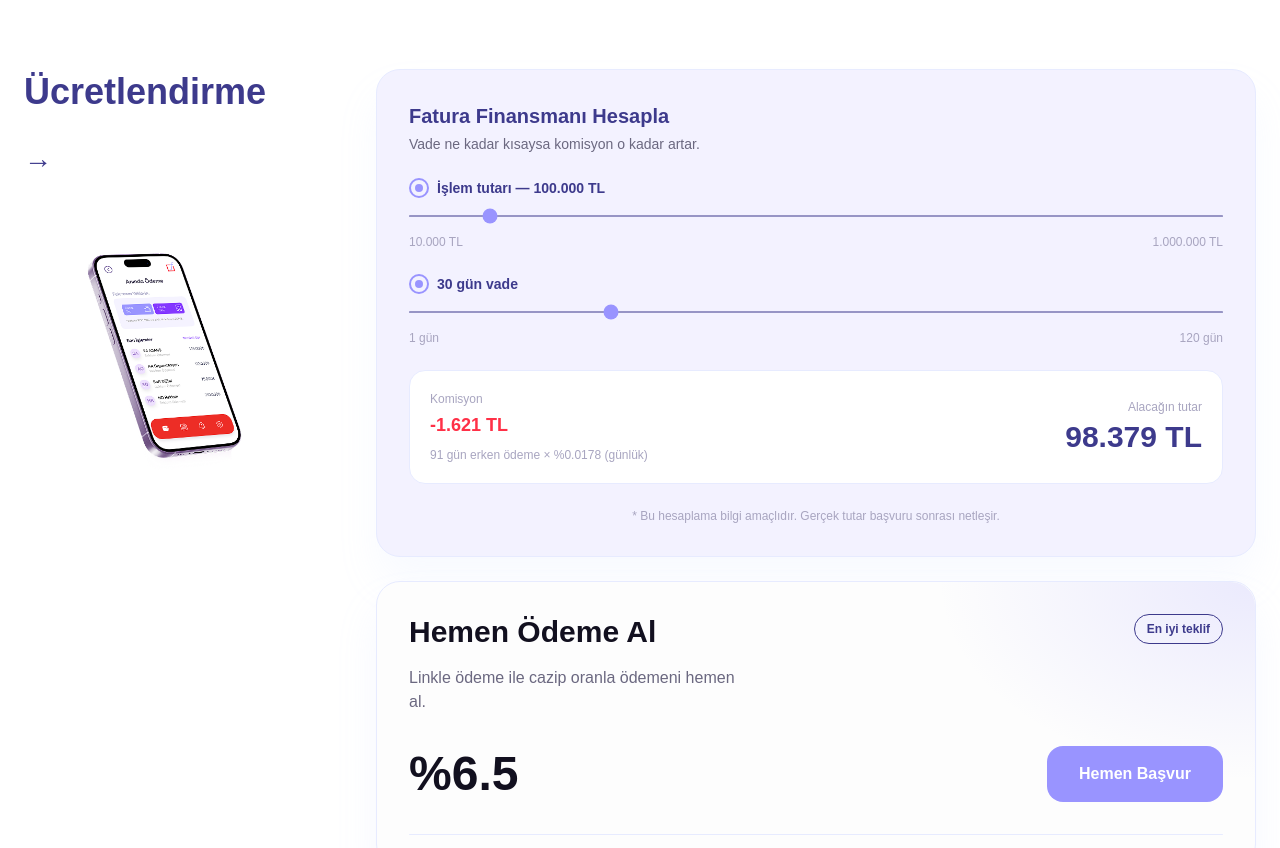
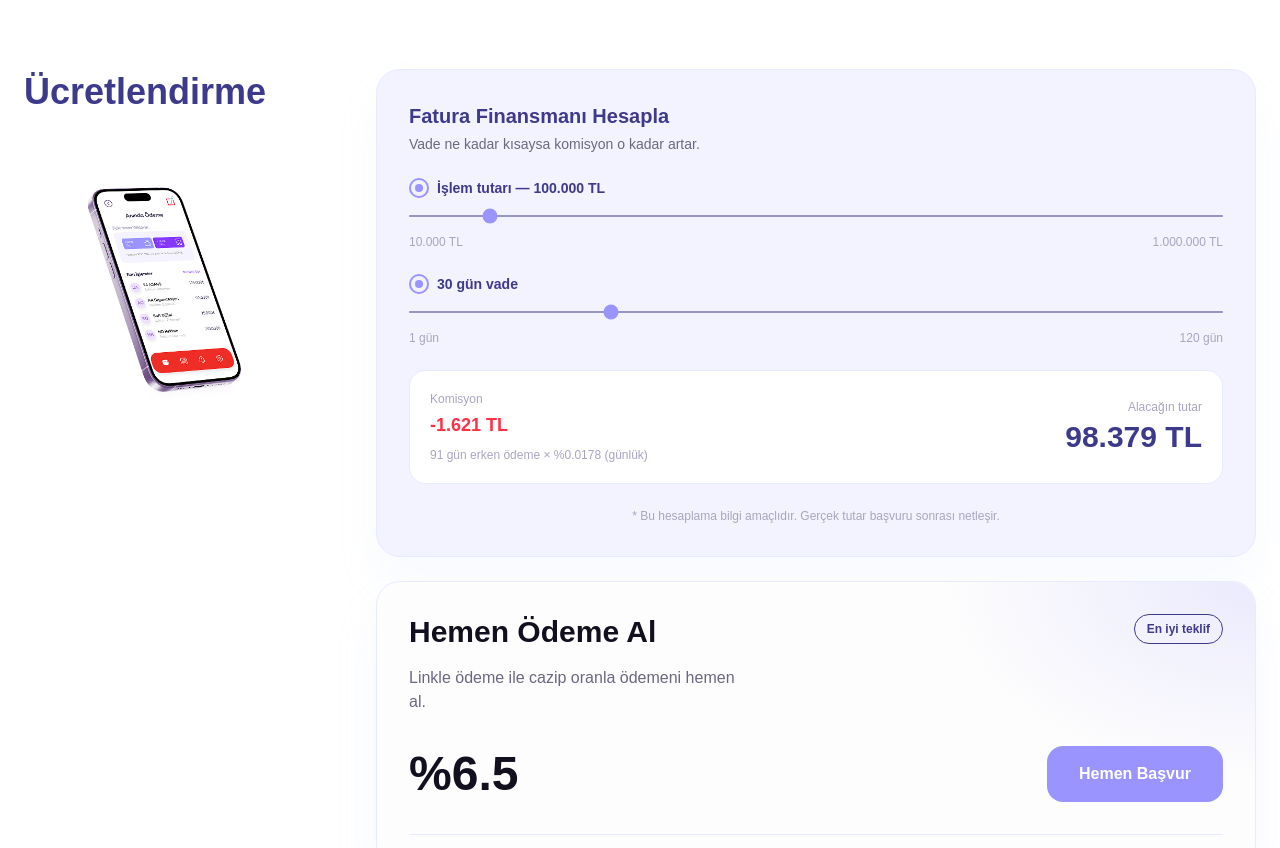
Before and after one commit to 86jhhm7yzy-cloud/influencer-finance, a Next.js app: page / in a window 1280 px wide. Shown: the part 2460-3308 px from the top of the page. Built offline with nearby package versions, Linux system fonts and the light colour scheme.

Commit message:
Update PricingSection.tsx

```diff
--- a/components/sections/PricingSection.tsx
+++ b/components/sections/PricingSection.tsx
@@ -23,15 +23,7 @@ export default function PricingSection() {
           <h2 className="text-4xl font-black leading-tight" style={{ color: "#3D3A8C" }}>
             Ücretlendirme
           </h2>
-          <div
-            className="cursor-pointer hidden md:block"
-            style={{ color: "#3D3A8C", fontSize: 28, fontWeight: 700, width: "fit-content", transformOrigin: "center center", transition: "transform 0.25s ease" }}
-            onMouseEnter={(e) => (e.currentTarget.style.transform = "scale(1.4)")}
-            onMouseLeave={(e) => (e.currentTarget.style.transform = "scale(1)")}
-          >
-            →
-          </div>
-          <div className="relative w-full hidden md:block" style={{ height: 560 }}>
+          <div className="relative w-full hidden md:block" style={{ height: 700 }}>
             <Image
               src="/Influencer-Finance-Arayuz.png"
               alt="Influencer Finance Arayüz"
```
